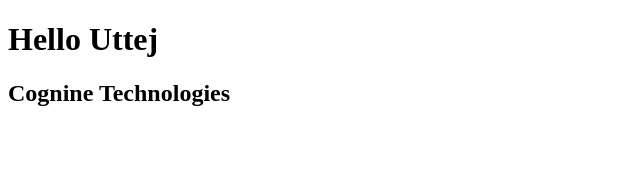
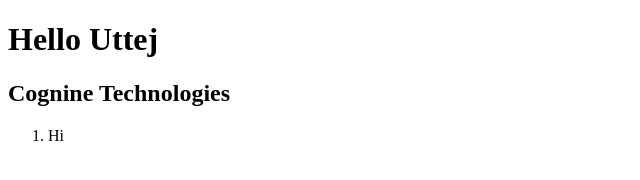
Before and after one commit to UttejNimma/Project1, a plain HTML site: page index.html in a window 1280 px wide. Shown: the full height of the page, 0-640 px from the left. Drawn offline with Linux system fonts and the light colour scheme.

Commit message:
Edited in b1

```diff
--- a/index.html
+++ b/index.html
@@ -8,5 +8,8 @@
 <body>
     <h1>Hello Uttej</h1>
     <h2>Cognine Technologies</h2>
+    <ol>
+        <li>Hi</li>
+    </ol>
 </body>
 </html>
```
